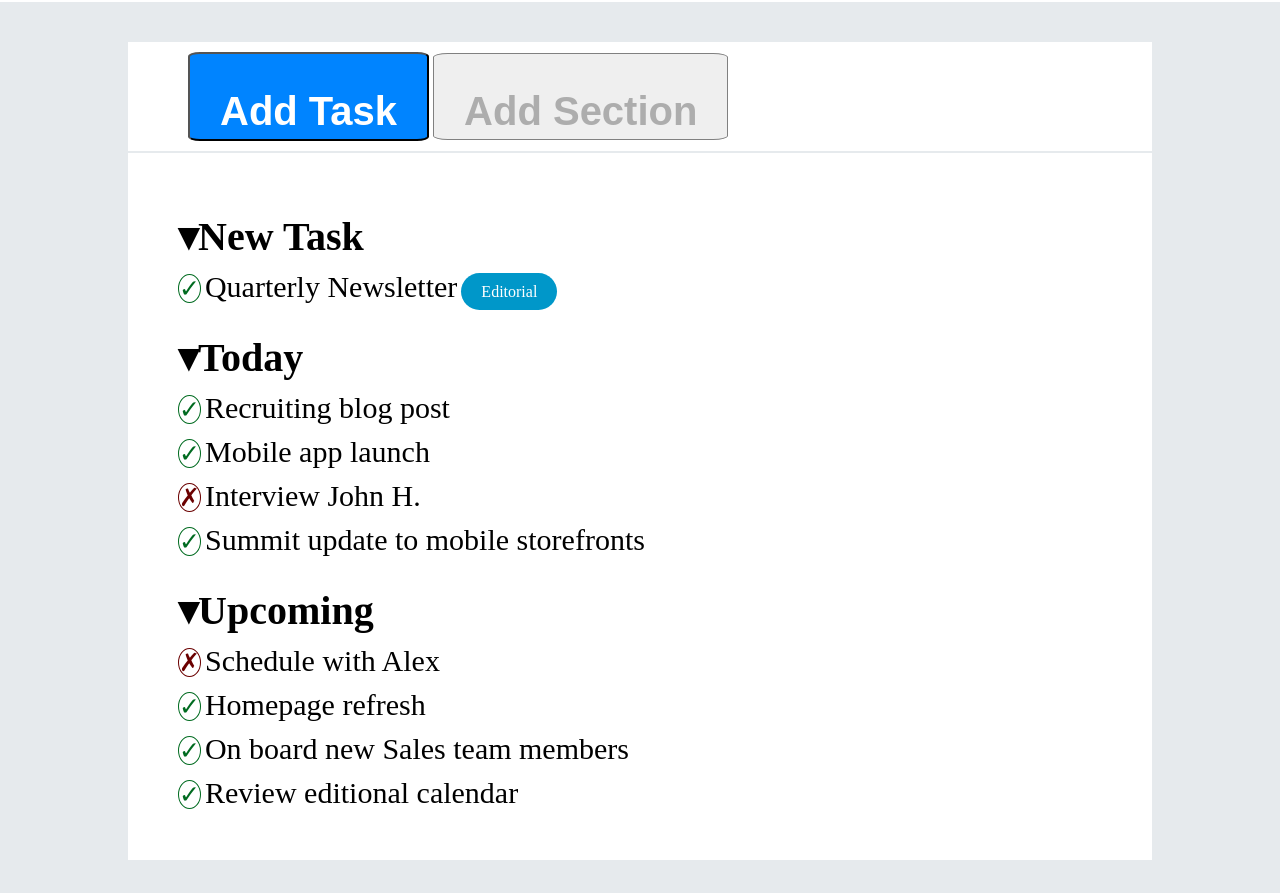
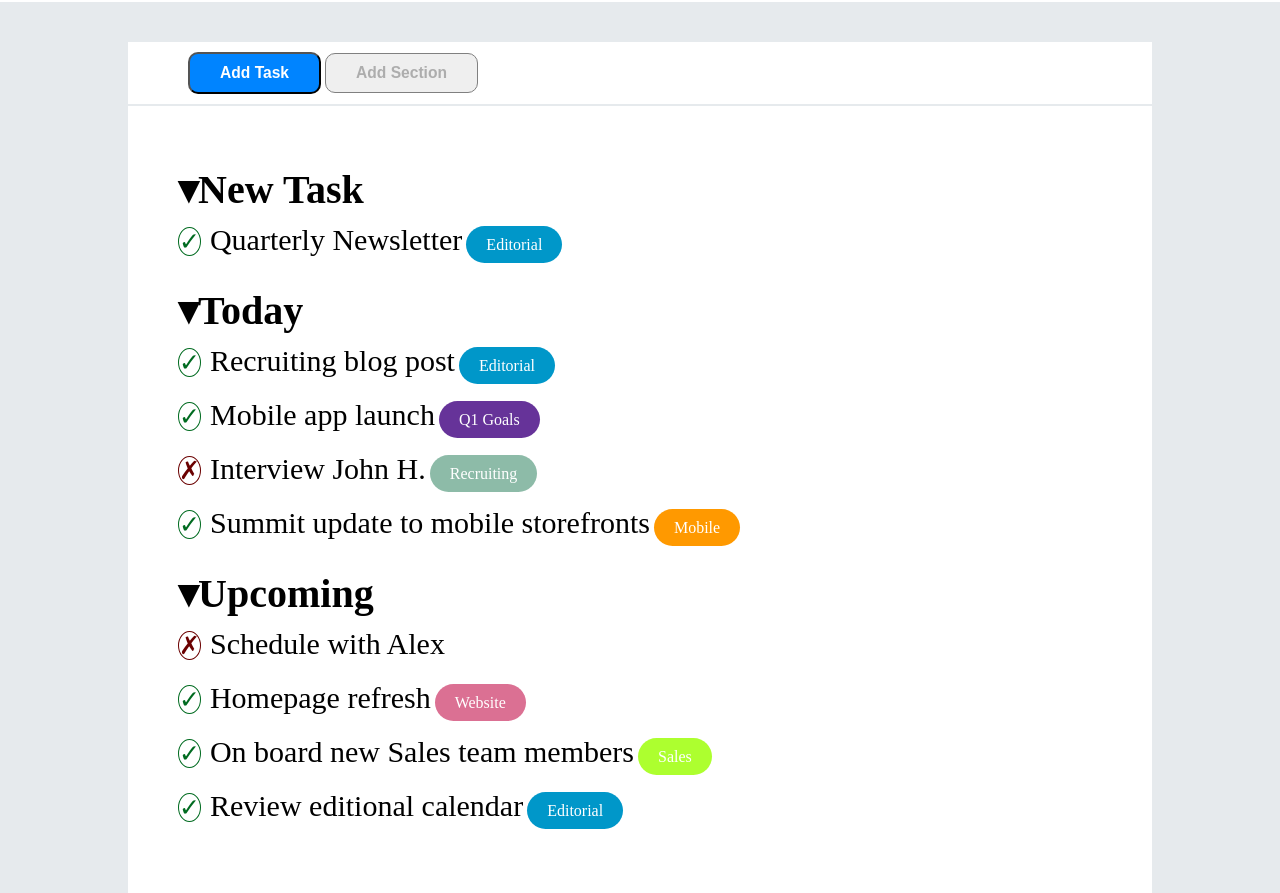
Before and after one commit to MarcoColloca/html-css-toboolist, a plain HTML site: page index.html in a window 1280 px wide. Shown: the part 118-1011 px from the top of the page. Before the commit the page ends 978 px from the top, so only its background shows below. Drawn offline with Linux system fonts and the light colour scheme.

Commit message:
END?
Fine esercizio

```diff
--- a/css/app.css
+++ b/css/app.css
@@ -52,9 +52,11 @@ body{
 
 .add-section-button, .add-task-button{
     display: inline-block;
-    border-radius: 5%;
+    border-radius: 10px;
     padding-left: 30px;
     padding-right: 30px;
+    padding-top: 10px;
+    padding-bottom: 10px;
 }
 
 .margin-left-50{
@@ -94,17 +96,42 @@ h2{
 
 .main-text{
     font-size: 30px;
+    margin-left: 5px;
 }
 
 li{
     margin-top: 10px;
+    margin-bottom: 20px;
 }
 
-.editorial-box{
-    background-color: rgb(0, 151, 201);
+.topic-box{
     color: white;
     padding: 10px;
     padding-left: 20px;
     padding-right: 20px;
     border-radius: 20px;
 }
+
+.bg-color-lblue{
+    background-color: rgb(0, 151, 201);
+}
+
+.bg-color-purple{
+    background-color: rebeccapurple;
+}
+
+.bg-color-green{
+    background-color: rgb(141, 187, 168);
+}
+
+.bg-color-orange{
+    background-color: rgb(255, 153, 0);
+}
+
+.bg-color-pink{
+    background-color: palevioletred;
+}
+
+.bg-color-greenyellow{
+    background-color: greenyellow;
+}
--- a/index.html
+++ b/index.html
@@ -23,12 +23,12 @@
         <section class="conteiner button-box">
             <div class="margin-left-50 dinline-block">
                 <button class="add-task-button">
-                    <h2>Add Task</h2>
+                    <h3>Add Task</h3>
                 </button>
             </div>
             <div class="dinline-block">
                 <button class="add-section-button">
-                    <h2>Add Section</h2>
+                    <h3>Add Section</h3>
                 </button>
             </div>
         </section>
@@ -40,7 +40,7 @@
                 <h2> &blacktriangledown;New Task</h2>
                 <ul class="task-list">
                     <li>
-                        <span class="check-mark">&checkmark;</span> <span class="main-text">Quarterly Newsletter</span> <span class="editorial-box"> Editorial</span>
+                        <span class="check-mark">&checkmark;</span> <span class="main-text">Quarterly Newsletter</span> <span class="topic-box bg-color-lblue"> Editorial</span>
                     </li>
                 </ul>
 
@@ -48,19 +48,18 @@
                 <h2>&blacktriangledown;Today</h2>
                 <ul class="today-list">
                     <li>
-                        <span class="check-mark">&checkmark;</span> <span class="main-text">Recruiting blog post</span>
+                        <span class="check-mark">&checkmark;</span> <span class="main-text">Recruiting blog post</span> <span class="topic-box bg-color-lblue"> Editorial</span>
                     </li>
 
                     <li>
-                        <span class="check-mark">&checkmark;</span> <span class="main-text">Mobile app launch</span>
+                        <span class="check-mark">&checkmark;</span> <span class="main-text">Mobile app launch</span> <span class="topic-box bg-color-purple"> Q1 Goals </span>
+
+                    <li>
+                        <span class="cross-mark">&cross;</span> <span class="main-text">Interview John H.</span> <span class="topic-box bg-color-green"> Recruiting </span>
                     </li>
 
                     <li>
-                        <span class="cross-mark">&cross;</span> <span class="main-text">Interview John H.</span>
-                    </li>
-
-                    <li>
-                        <span class="check-mark">&checkmark;</span> <span class="main-text">Summit update to mobile storefronts</span>
+                        <span class="check-mark">&checkmark;</span> <span class="main-text">Summit update to mobile storefronts</span> <span class="topic-box bg-color-orange"> Mobile </span>
                     </li>
                 </ul>
 
@@ -72,15 +71,15 @@
                     </li>
 
                     <li>
-                        <span class="check-mark">&checkmark;</span> <span class="main-text">Homepage refresh</span>
+                        <span class="check-mark">&checkmark;</span> <span class="main-text">Homepage refresh</span> <span class="topic-box bg-color-pink"> Website </span>
                     </li>
 
                     <li>
-                        <span class="check-mark">&checkmark;</span> <span class="main-text">On board new Sales team members</span>
+                        <span class="check-mark">&checkmark;</span> <span class="main-text">On board new Sales team members</span> <span class="topic-box bg-color-greenyellow"> Sales </span>
                     </li>
 
                     <li>
-                        <span class="check-mark">&checkmark;</span> <span class="main-text">Review editional calendar</span>
+                        <span class="check-mark">&checkmark;</span> <span class="main-text">Review editional calendar</span> <span class="topic-box bg-color-lblue"> Editorial</span>
                     </li>
                 </ul>
             </div>
```
